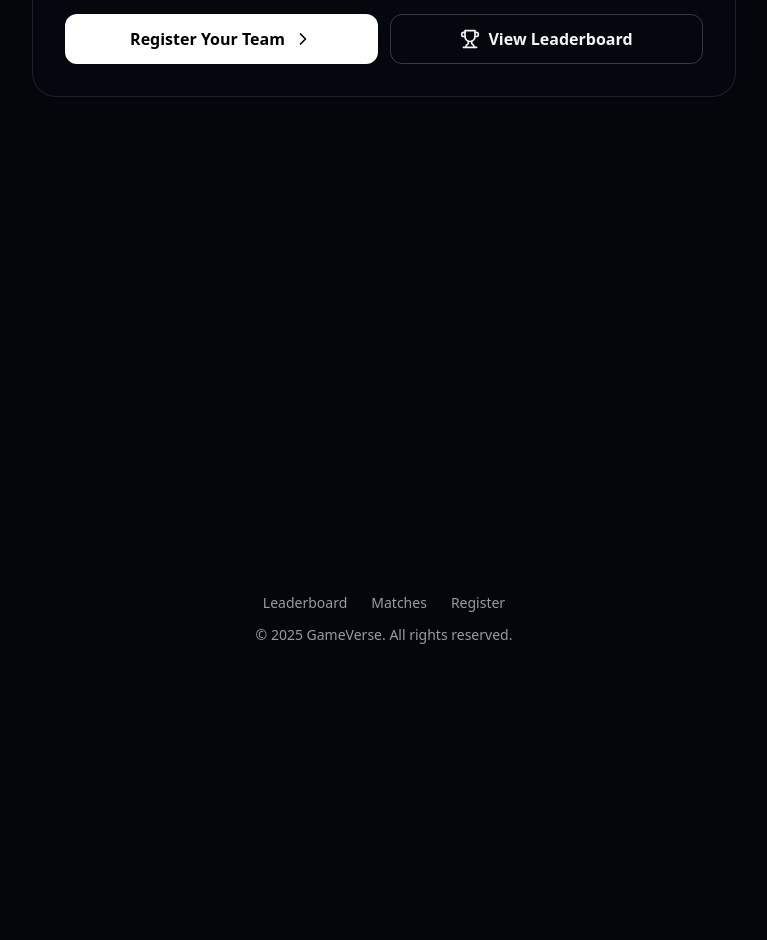
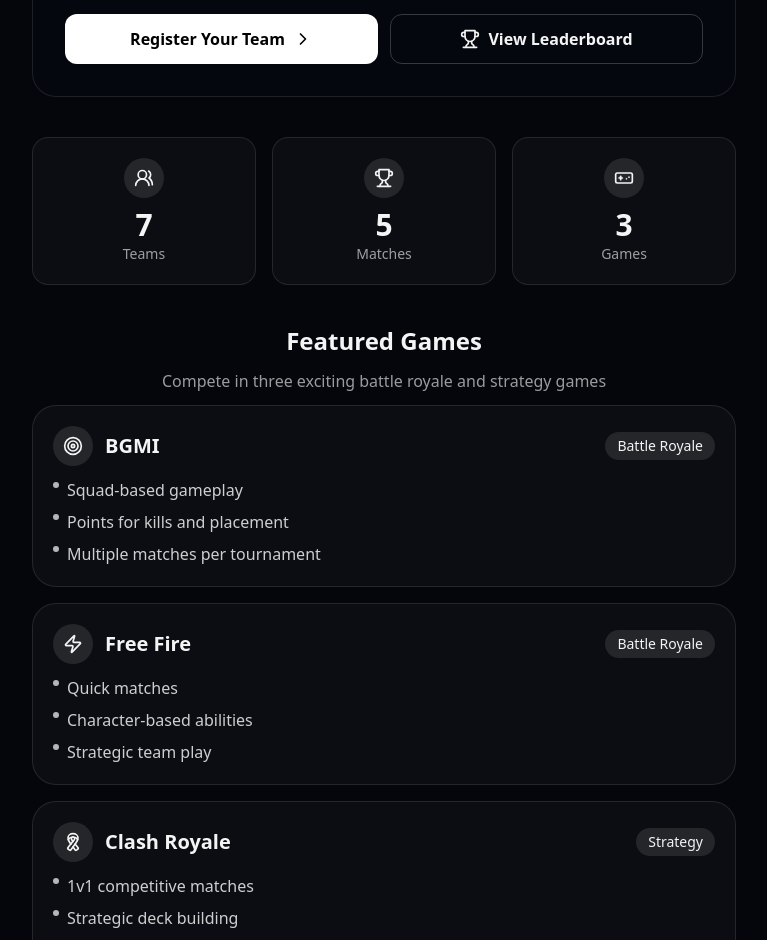
Before and after one commit to shobith-s/GameVerse_25, a Next.js app: page / in a window 1280 px wide. Shown: the part 360-1300 px from the top of the page, without its empty margins (256-1023 px from the left). Before the commit the page ends 1045 px from the top, so only its background shows below. Built offline with nearby package versions, Linux system fonts and the light colour scheme.

Commit message:
Update:app/page.tsx-included game cards and stats

```diff
--- a/app/page.tsx
+++ b/app/page.tsx
@@ -1,46 +1,19 @@
+// app/page.tsx
 import Link from "next/link";
-import { Gamepad2, Zap, Target, Ribbon, Trophy, ChevronRight, Users2, Gamepad, Calendar as CalendarIcon } from "lucide-react";
+import type { ReactNode } from "react";
+import {
+  Zap,
+  ChevronRight,
+  Trophy,
+  Users2,
+  Gamepad,
+  Target,
+  Ribbon,
+  Calendar as CalendarIcon,
+} from "lucide-react";
 
-export default function HomePage() {
-  return (
-    <main className="min-h-screen bg-background text-foreground">
-      <div className="mx-auto max-w-3xl px-4 py-8 space-y-10">
-        {/* Hero */}
-        <section className="rounded-3xl border border-white/10 bg-surface/30 p-5 md:p-8">
-          <div className="inline-flex items-center gap-2 rounded-full bg-white/10 px-3 py-1 text-sm text-white/80">
-            <Zap className="h-4 w-4" />
-            <span>Inter-College Gaming 2025</span>
-          </div>
-
-          <h1 className="mt-5 text-4xl md:text-5xl font-extrabold tracking-tight">
-            Welcome to<br />GameVerse &apos;25
-          </h1>
-
-          <p className="mt-3 text-white/70 max-w-xl">
-            The ultimate gaming competition featuring BGMI, Free Fire, and Clash Royale
-          </p>
-
-          <div className="mt-6 grid grid-cols-1 sm:grid-cols-2 gap-3">
-            <Link
-              href="/dashboard/teams/register"
-              className="inline-flex items-center justify-center rounded-xl px-4 py-3 bg-white text-black font-semibold shadow-sm hover:bg-white/90"
-            >
-              Register Your Team <ChevronRight className="ml-2 h-5 w-5" />
-            </Link>
-            <Link
-              href="/leaderboard"
-              className="inline-flex items-center justify-center rounded-xl px-4 py-3 border border-white/20 bg-transparent hover:bg-white/10 font-semibold"
-            >
-              <Trophy className="mr-2 h-5 w-5" /> View Leaderboard
-            </Link>
-          </div>
-        </section>
-      </div>
-    </main>
-  );
-}
-
-function StatCard({ icon, value, label }: { icon: React.ReactNode; value: string; label: string }) {
+/* ---------- Small helper UI blocks ---------- */
+function StatCard({ icon, value, label }: { icon: ReactNode; value: string; label: string }) {
   return (
     <div className="rounded-2xl border border-white/10 bg-white/[0.03] p-5 text-center">
       <div className="mx-auto mb-3 grid h-10 w-10 place-items-center rounded-full bg-white/10">
@@ -52,7 +25,17 @@
   );
 }
 
-function GameCard({ icon, title, tag, bullets }: { icon: React.ReactNode; title: string; tag: string; bullets: string[] }) {
+function GameCard({
+  icon,
+  title,
+  tag,
+  bullets,
+}: {
+  icon: ReactNode;
+  title: string;
+  tag: string;
+  bullets: string[];
+}) {
   return (
     <div className="rounded-3xl border border-white/10 bg-white/[0.03] p-5">
       <div className="flex items-center justify-between">
@@ -77,7 +60,9 @@
 function MatchCard({ title, date, time }: { title: string; date: string; time: string }) {
   return (
     <div className="rounded-3xl border border-white/10 bg-white/[0.03] p-5">
-      <div className="inline-flex items-center gap-2 rounded-full bg-white/10 px-3 py-1 text-sm text-white/80">Scheduled</div>
+      <div className="inline-flex items-center gap-2 rounded-full bg-white/10 px-3 py-1 text-sm text-white/80">
+        Scheduled
+      </div>
       <h4 className="mt-3 text-xl font-semibold">{title}</h4>
       <div className="mt-2 flex items-center gap-3 text-white/70">
         <CalendarIcon className="h-4 w-4" />
@@ -92,9 +77,114 @@
 function Step({ num, title, desc }: { num: number; title: string; desc: string }) {
   return (
     <div className="flex flex-col items-center text-center gap-3">
-      <div className="grid h-16 w-16 place-items-center rounded-full bg-white/10 text-2xl font-bold">{num}</div>
+      <div className="grid h-16 w-16 place-items-center rounded-full bg-white/10 text-2xl font-bold">
+        {num}
+      </div>
       <h4 className="text-xl font-semibold">{title}</h4>
       <p className="text-white/60 max-w-sm">{desc}</p>
     </div>
   );
 }
+
+/* ---------- Page ---------- */
+export default function HomePage() {
+  return (
+    <main className="min-h-screen bg-background text-foreground">
+      <div className="mx-auto max-w-3xl px-4 py-8 space-y-10">
+        {/* Hero */}
+        <section className="rounded-3xl border border-white/10 bg-surface/30 p-5 md:p-8">
+          <div className="inline-flex items-center gap-2 rounded-full bg-white/10 px-3 py-1 text-sm text-white/80">
+            <Zap className="h-4 w-4" />
+            <span>Inter-College Gaming 2025</span>
+          </div>
+
+          <h1 className="mt-5 text-4xl md:text-5xl font-extrabold tracking-tight">
+            Welcome to
+            <br />
+            GameVerse &apos;25
+          </h1>
+
+          <p className="mt-3 text-white/70 max-w-xl">
+            The ultimate gaming competition featuring BGMI, Free Fire, and Clash Royale
+          </p>
+
+          <div className="mt-6 grid grid-cols-1 sm:grid-cols-2 gap-3">
+            <Link
+              href="/dashboard/teams/register"
+              className="inline-flex items-center justify-center rounded-xl px-4 py-3 bg-white text-black font-semibold shadow-sm hover:bg-white/90"
+            >
+              Register Your Team <ChevronRight className="ml-2 h-5 w-5" />
+            </Link>
+            <Link
+              href="/leaderboard"
+              className="inline-flex items-center justify-center rounded-xl px-4 py-3 border border-white/20 bg-transparent hover:bg-white/10 font-semibold"
+            >
+              <Trophy className="mr-2 h-5 w-5" /> View Leaderboard
+            </Link>
+          </div>
+        </section>
+
+        {/* Stats */}
+        <section className="grid grid-cols-1 sm:grid-cols-3 gap-4">
+          <StatCard icon={<Users2 className="h-5 w-5" />} value="7" label="Teams" />
+          <StatCard icon={<Trophy className="h-5 w-5" />} value="5" label="Matches" />
+          <StatCard icon={<Gamepad className="h-5 w-5" />} value="3" label="Games" />
+        </section>
+
+        {/* Featured Games */}
+        <section className="space-y-3">
+          <h2 className="text-2xl font-bold text-center">Featured Games</h2>
+          <p className="text-center text-white/60">
+            Compete in three exciting battle royale and strategy games
+          </p>
+          <div className="space-y-4">
+            <GameCard
+              icon={<Target className="h-5 w-5" />}
+              title="BGMI"
+              tag="Battle Royale"
+              bullets={["Squad-based gameplay", "Points for kills and placement", "Multiple matches per tournament"]}
+            />
+            <GameCard
+              icon={<Zap className="h-5 w-5" />}
+              title="Free Fire"
+              tag="Battle Royale"
+              bullets={["Quick matches", "Character-based abilities", "Strategic team play"]}
+            />
+            <GameCard
+              icon={<Ribbon className="h-5 w-5" />}
+              title="Clash Royale"
+              tag="Strategy"
+              bullets={["1v1 competitive matches", "Strategic deck building", "Win-based scoring"]}
+            />
+          </div>
+        </section>
+
+        {/* Upcoming Matches */}
+        <section className="space-y-3">
+          <div className="flex items-center justify-between">
+            <h2 className="text-2xl font-bold">Upcoming Matches</h2>
+            <Link href="/leaderboard" className="rounded-xl border border-white/10 px-3 py-2 text-sm hover:bg-white/10">
+              View all
+            </Link>
+          </div>
+          <div className="space-y-3">
+            <MatchCard title="BGMI - Match 1" date="Feb 1, 2025" time="03:00 PM" />
+            <MatchCard title="BGMI - Match 2" date="Feb 1, 2025" time="06:00 PM" />
+          </div>
+        </section>
+
+        {/* How It Works */}
+        <section className="space-y-6">
+          <h2 className="text-2xl font-bold text-center">How It Works</h2>
+          <p className="text-center text-white/60">Simple steps to join the competition</p>
+          <div className="grid grid-cols-1 sm:grid-cols-4 gap-6">
+            <Step num={1} title="Register Team" desc="Create your team with 4–5 players from your college" />
+            <Step num={2} title="Join Matches" desc="Participate in scheduled tournament matches" />
+            <Step num={3} title="Submit Results" desc="Upload screenshots and submit your match results" />
+            <Step num={4} title="Climb Leaderboard" desc="Earn points and compete for the top spot" />
+          </div>
+        </section>
+      </div>
+    </main>
+  );
+}
```
